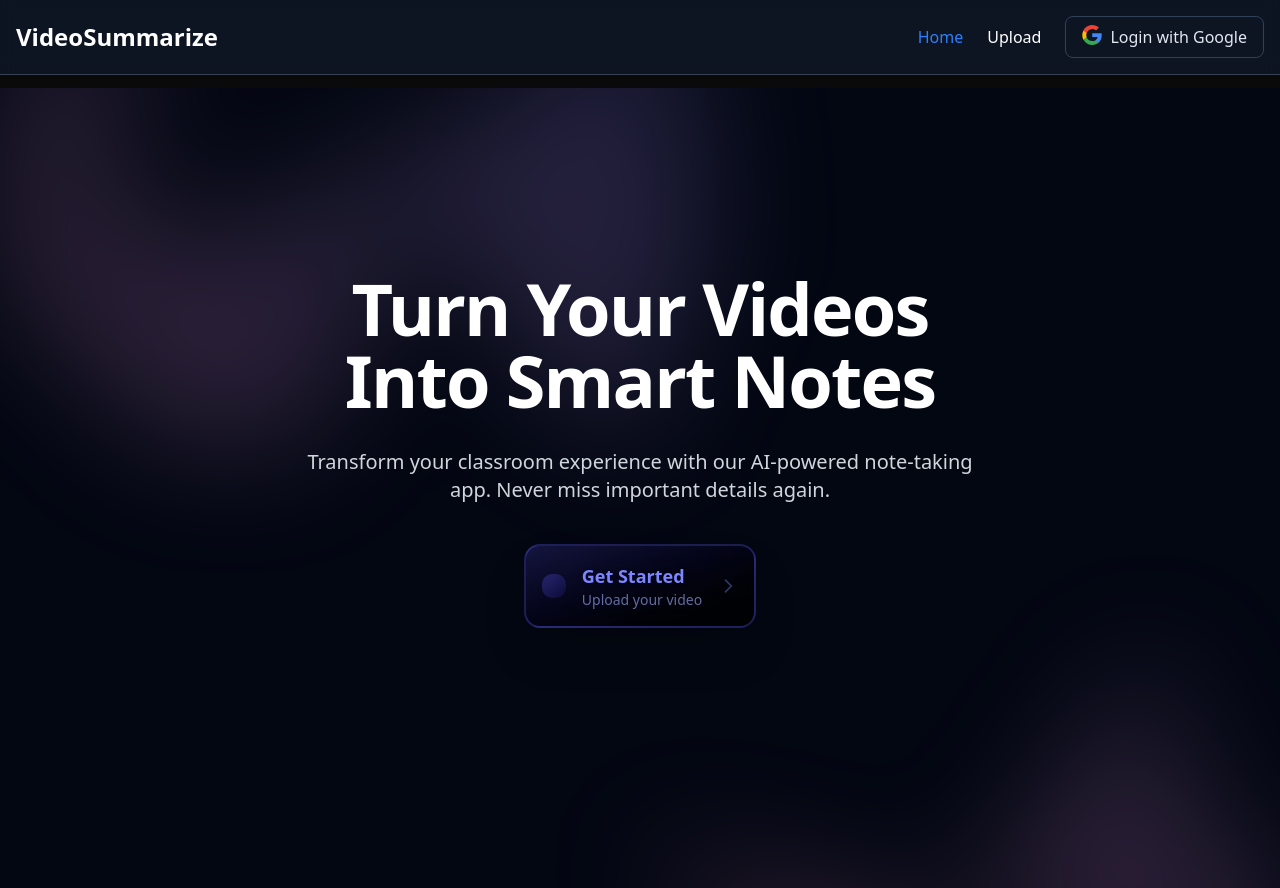
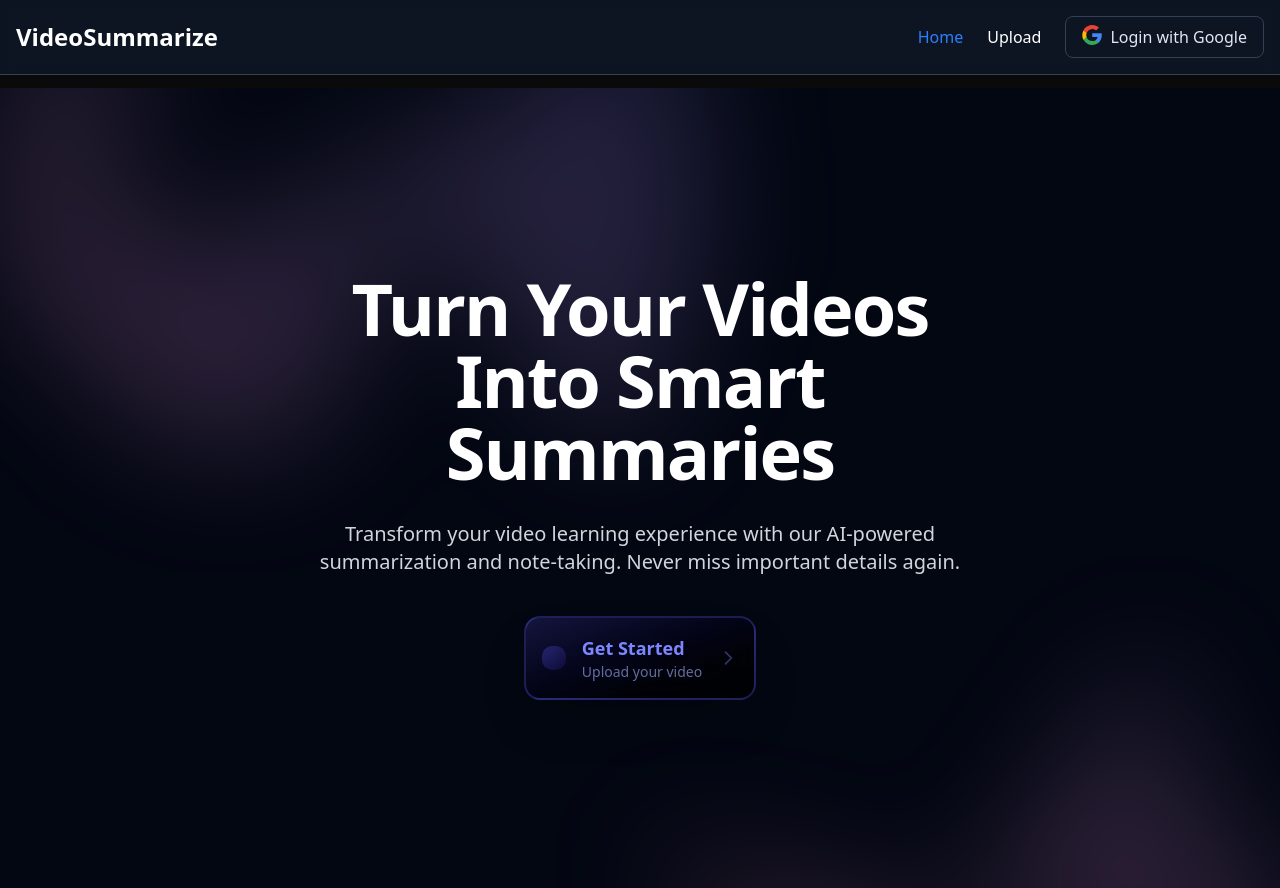
Before and after one commit to ajk-github/VideoSummarizer-Frontend, a Next.js app: page / in a window 1280 px wide. Built offline with nearby package versions, Linux system fonts and the light colour scheme; no server answers.

Commit message:
Update page.tsx

```diff
--- a/src/app/page.tsx
+++ b/src/app/page.tsx
@@ -37,10 +37,10 @@ export default function Home() {
       {/* Hero content */}
       <div className="mx-auto max-w-2xl py-16 sm:py-24 lg:py-32 text-center">
         <h1 className="text-5xl font-semibold tracking-tight sm:text-7xl">
-          Turn Your Videos Into Smart Notes
+          Turn Your Videos Into Smart Summaries
         </h1>
         <p className="mt-8 text-lg font-medium text-gray-500 dark:text-gray-300 sm:text-xl">
-          Transform your classroom experience with our AI-powered note-taking app. Never miss important details again.
+          Transform your video learning experience with our AI-powered summarization and note-taking. Never miss important details again.
         </p>
         <div className="mt-10 flex items-center justify-center gap-x-6">
 
```
